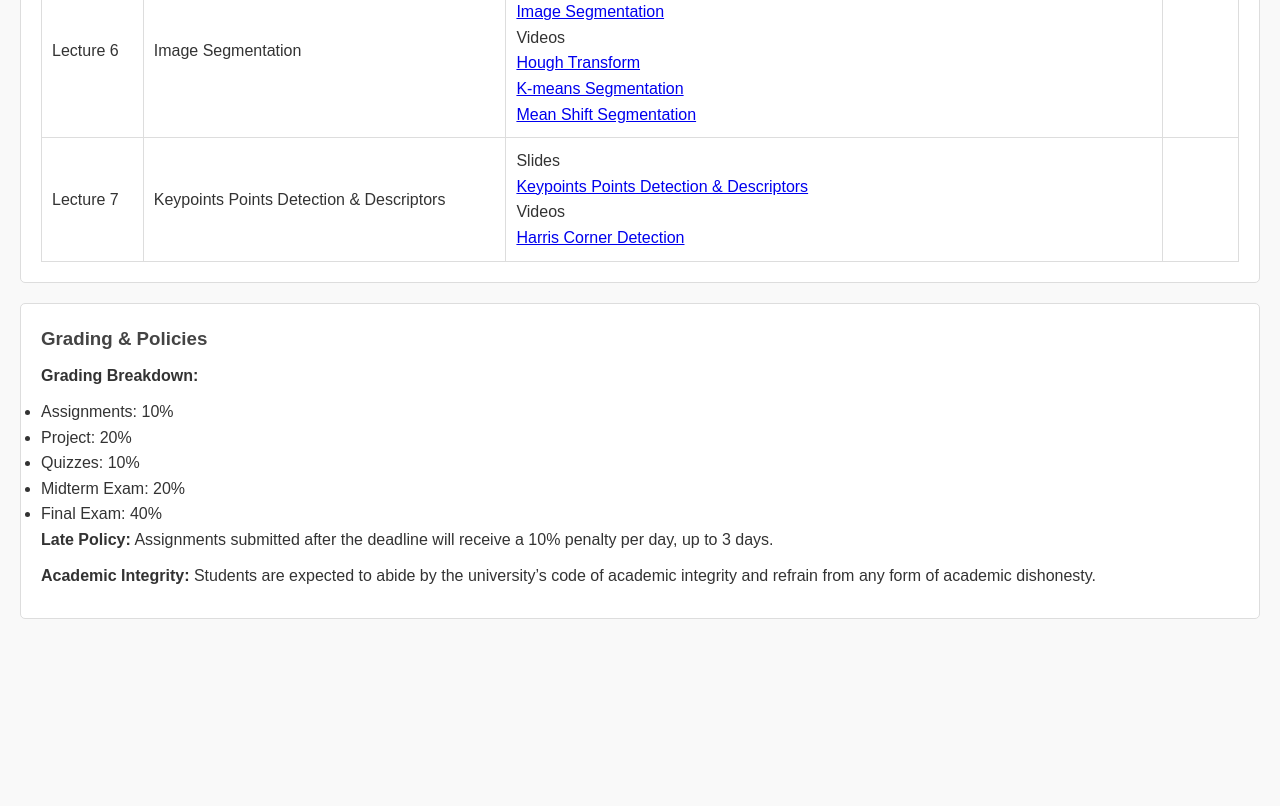
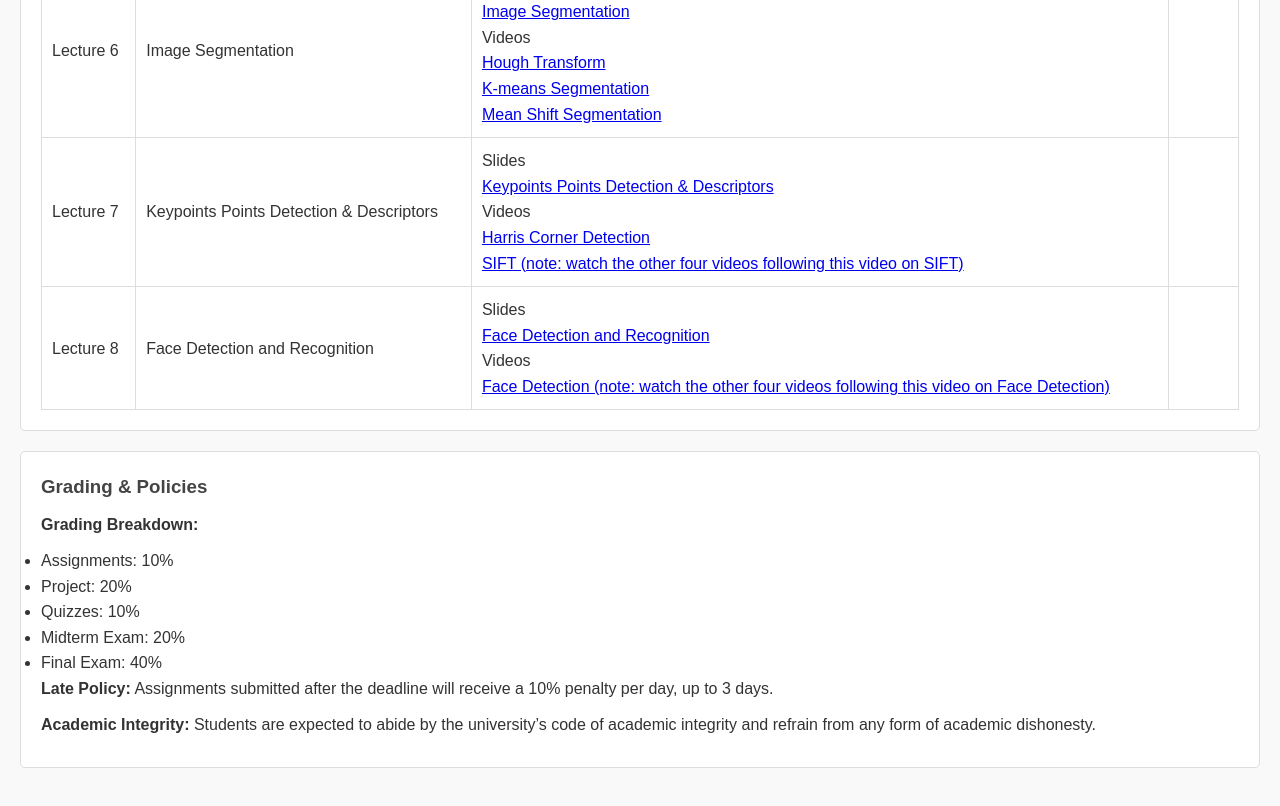
Before and after one commit to MohammedAlghamdi/teaching, a plain HTML site: page CVIP_2025/index.html in a window 1280 px wide. Shown: the part 2708-3514 px from the top of the page. Before the commit the page ends 3367 px from the top, so only its background shows below. Drawn offline with Linux system fonts and the light colour scheme.

Commit message:
Lecture8

```diff
--- a/CVIP_2025/index.html
+++ b/CVIP_2025/index.html
@@ -248,6 +248,18 @@
               <a href="files/lecture7/Lecture7- Keypoints Detection & Description.pdf">Keypoints Points Detection & Descriptors</a><br>
               Videos<br>
             <a href="https://www.youtube.com/watch?v=Z_HwkG90Yvw&t=618s&ab_channel=FirstPrinciplesofComputerVision">  Harris Corner Detection </a><br>
+            <a href="https://www.youtube.com/watch?v=KgsHoJYJ4S8&ab_channel=FirstPrinciplesofComputerVision">  SIFT (note: watch the other four videos following this video on SIFT) </a><br>
+          </td>
+          <td></td>
+        </tr>
+        <tr>
+          <td>Lecture 8</td>
+          <td>Face Detection and Recognition </td>
+            <td>
+              Slides <br>
+              <a href="files/lecture8/Lecture8 - Face Detection and Recognition.pdf">Face Detection and Recognition</a><br>
+              Videos<br>
+            <a href="https://www.youtube.com/watch?v=e9RRH9OLLus&t=1s&ab_channel=FirstPrinciplesofComputerVision"> Face Detection (note: watch the other four videos following this video on Face Detection) </a><br>
           </td>
           <td></td>
         </tr>
```
Also changed, not shown: 4 other files.
